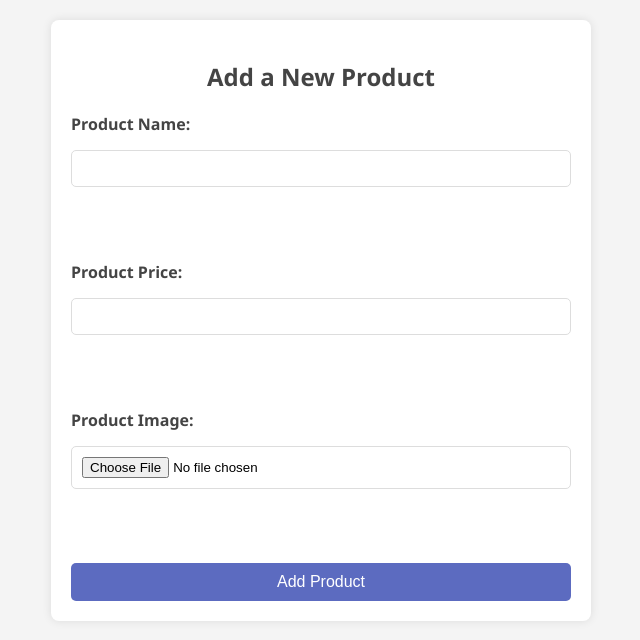
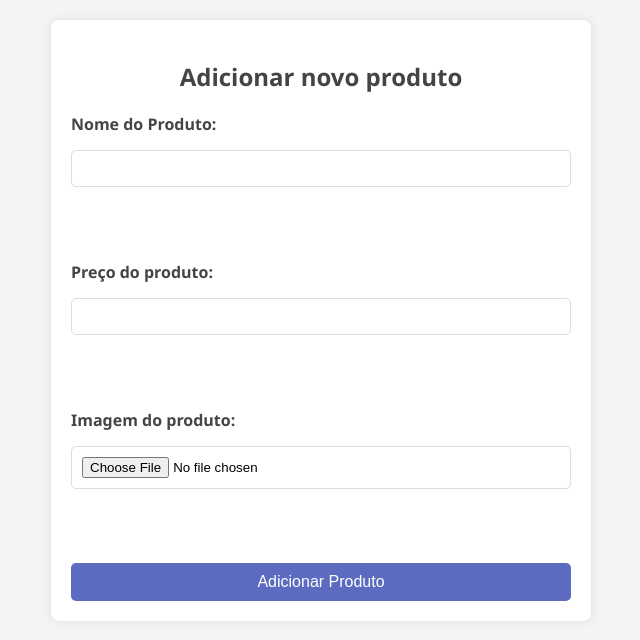
Before and after one commit to multilucas/login-system, a website: page frontend/add-product.html in a window 1280 px wide. Shown: the whole page, without its empty margins (319-959 px from the left). Drawn offline with Linux system fonts and the light colour scheme.

Commit message:
finalizado

```diff
--- a/backend/routes/auth.js
+++ b/backend/routes/auth.js
@@ -10,7 +10,7 @@ const saveDb = (db) => {
     fs.writeFileSync(path.join(__dirname, '../data/db.json'), JSON.stringify(db, null, 2));
 };
 
-const SECRET_KEY = 'your_jwt_secret_key';  // Defina uma chave secreta adequada
+const SECRET_KEY = 'your_jwt_secret_key';
 
 router.post('/login', async (req, res) => {
     const { username, password } = req.body;
--- a/frontend/add-product.html
+++ b/frontend/add-product.html
@@ -9,15 +9,15 @@
 </head>
 <body>
     <div class="add-product-container">
-        <h2>Add a New Product</h2>
+        <h2>Adicionar novo produto</h2>
         <form id="productForm">
-            <label for="productName">Product Name:</label>
+            <label for="productName">Nome do Produto:</label>
             <input type="text" id="productName" name="name" required><br><br>
-            <label for="productPrice">Product Price:</label>
+            <label for="productPrice">Preço do produto:</label>
             <input type="number" id="productPrice" name="price" required><br><br>
-            <label for="productImage">Product Image:</label>
+            <label for="productImage">Imagem do produto:</label>
             <input type="file" id="productImage" name="image" accept="image/*" required><br><br>
-            <button type="submit">Add Product</button>
+            <button type="submit">Adicionar Produto</button>
         </form>
     </div>
 </body>
--- a/frontend/scripts/users.js
+++ b/frontend/scripts/users.js
@@ -5,7 +5,7 @@ window.addEventListener('load', async () => {
     const usersList = document.getElementById('usersList');
     users.forEach(user => {
         const listItem = document.createElement('li');
-        listItem.textContent = `ID: ${user.id}, Username: ${user.username}`;
+        listItem.textContent = `ID: ${user.id}, Usuário: ${user.username}`;
         usersList.appendChild(listItem);
     });
 });
```
Also changed, not shown: frontend/products.html (+2 -2 lines), frontend/users.html (+1 -1 lines), 2 other files.
